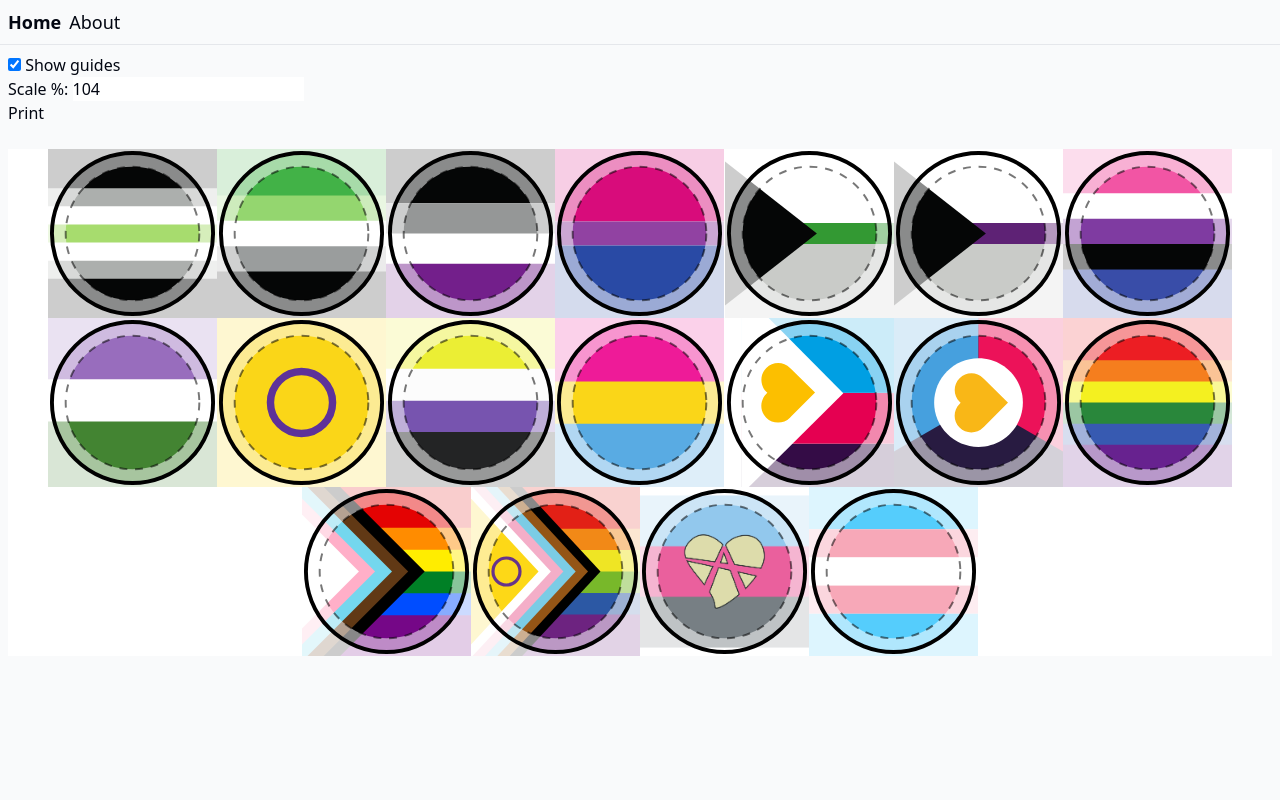
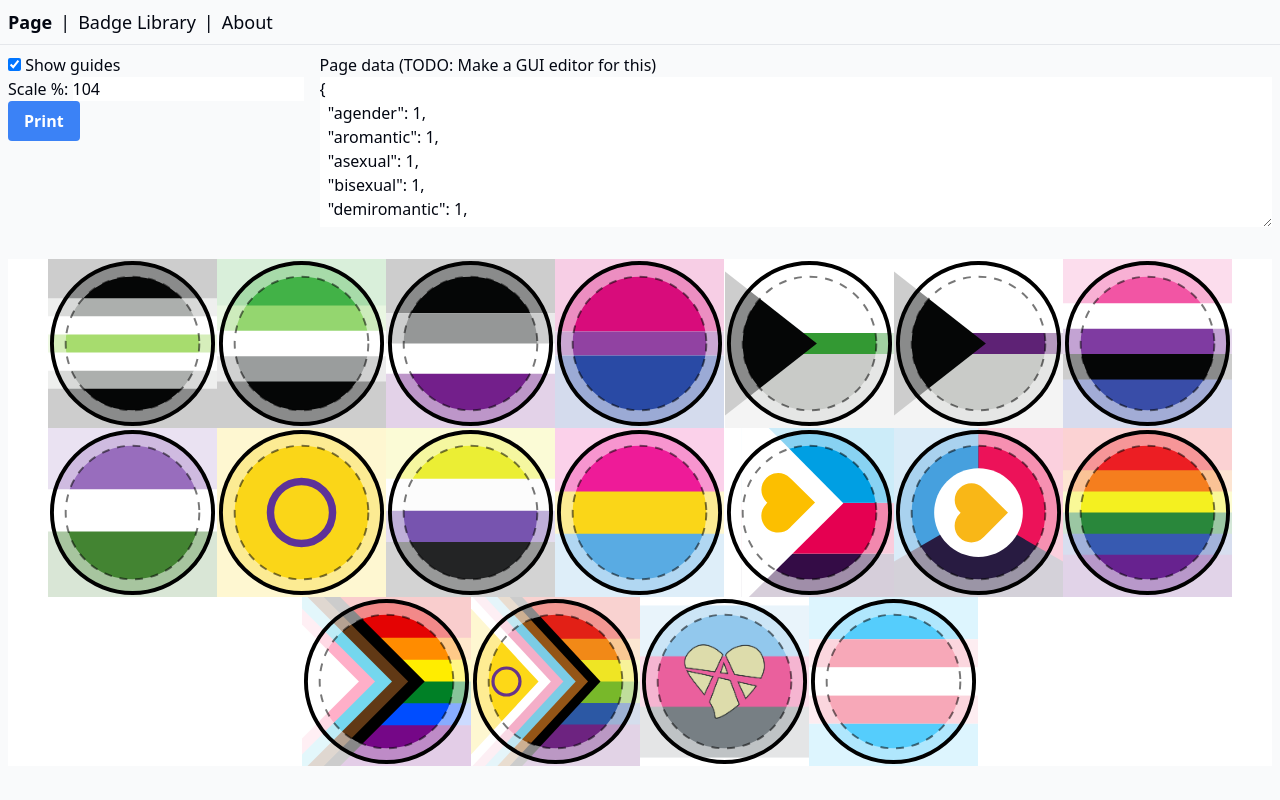
Before and after one commit to shish/badger, a React app: page / in a window 1280 px wide. Built offline with nearby package versions, Linux system fonts and the light colour scheme; the HTML template or start-up script is replaced by a standard one.

Commit message:
more stuff

```diff
--- a/src/routeTree.gen.ts
+++ b/src/routeTree.gen.ts
@@ -13,6 +13,8 @@
 import { Route as rootRoute } from './routes/__root'
 import { Route as AboutImport } from './routes/about'
 import { Route as IndexImport } from './routes/index'
+import { Route as BadgesIndexImport } from './routes/badges.index'
+import { Route as BadgesIdImport } from './routes/badges.$id'
 
 // Create/Update Routes
 
@@ -25,6 +27,18 @@ const AboutRoute = AboutImport.update({
 const IndexRoute = IndexImport.update({
   id: '/',
   path: '/',
+  getParentRoute: () => rootRoute,
+} as any)
+
+const BadgesIndexRoute = BadgesIndexImport.update({
+  id: '/badges/',
+  path: '/badges/',
+  getParentRoute: () => rootRoute,
+} as any)
+
+const BadgesIdRoute = BadgesIdImport.update({
+  id: '/badges/$id',
+  path: '/badges/$id',
   getParentRoute: () => rootRoute,
 } as any)
 
@@ -46,6 +60,20 @@ declare module '@tanstack/react-router' {
       preLoaderRoute: typeof AboutImport
       parentRoute: typeof rootRoute
     }
+    '/badges/$id': {
+      id: '/badges/$id'
+      path: '/badges/$id'
+      fullPath: '/badges/$id'
+      preLoaderRoute: typeof BadgesIdImport
+      parentRoute: typeof rootRoute
+    }
+    '/badges/': {
+      id: '/badges/'
+      path: '/badges'
+      fullPath: '/badges'
+      preLoaderRoute: typeof BadgesIndexImport
+      parentRoute: typeof rootRoute
+    }
   }
 }
 
@@ -54,36 +82,46 @@ declare module '@tanstack/react-router' {
 export interface FileRoutesByFullPath {
   '/': typeof IndexRoute
   '/about': typeof AboutRoute
+  '/badges/$id': typeof BadgesIdRoute
+  '/badges': typeof BadgesIndexRoute
 }
 
 export interface FileRoutesByTo {
   '/': typeof IndexRoute
   '/about': typeof AboutRoute
+  '/badges/$id': typeof BadgesIdRoute
+  '/badges': typeof BadgesIndexRoute
 }
 
 export interface FileRoutesById {
   __root__: typeof rootRoute
   '/': typeof IndexRoute
   '/about': typeof AboutRoute
+  '/badges/$id': typeof BadgesIdRoute
+  '/badges/': typeof BadgesIndexRoute
 }
 
 export interface FileRouteTypes {
   fileRoutesByFullPath: FileRoutesByFullPath
-  fullPaths: '/' | '/about'
+  fullPaths: '/' | '/about' | '/badges/$id' | '/badges'
   fileRoutesByTo: FileRoutesByTo
-  to: '/' | '/about'
-  id: '__root__' | '/' | '/about'
+  to: '/' | '/about' | '/badges/$id' | '/badges'
+  id: '__root__' | '/' | '/about' | '/badges/$id' | '/badges/'
   fileRoutesById: FileRoutesById
 }
 
 export interface RootRouteChildren {
   IndexRoute: typeof IndexRoute
   AboutRoute: typeof AboutRoute
+  BadgesIdRoute: typeof BadgesIdRoute
+  BadgesIndexRoute: typeof BadgesIndexRoute
 }
 
 const rootRouteChildren: RootRouteChildren = {
   IndexRoute: IndexRoute,
   AboutRoute: AboutRoute,
+  BadgesIdRoute: BadgesIdRoute,
+  BadgesIndexRoute: BadgesIndexRoute,
 }
 
 export const routeTree = rootRoute
@@ -97,7 +135,9 @@ export const routeTree = rootRoute
       "filePath": "__root.tsx",
       "children": [
         "/",
-        "/about"
+        "/about",
+        "/badges/$id",
+        "/badges/"
       ]
     },
     "/": {
@@ -105,6 +145,12 @@ export const routeTree = rootRoute
     },
     "/about": {
       "filePath": "about.tsx"
+    },
+    "/badges/$id": {
+      "filePath": "badges.$id.tsx"
+    },
+    "/badges/": {
+      "filePath": "badges.index.tsx"
     }
   }
 }
--- a/src/routes/__root.tsx
+++ b/src/routes/__root.tsx
@@ -17,8 +17,17 @@ function RootComponent() {
                     }}
                     activeOptions={{ exact: true }}
                 >
-                    Home
-                </Link>{' '}
+                    Page
+                </Link>{' | '}
+                <Link
+                    to="/badges"
+                    activeProps={{
+                        className: 'font-bold',
+                    }}
+                    activeOptions={{ exact: true }}
+                >
+                    Badge Library
+                </Link>{' | '}
                 <Link
                     to="/about"
                     activeProps={{
--- /dev/null
+++ b/src/routes/badges.$id.tsx
@@ -0,0 +1,42 @@
+import { createFileRoute } from '@tanstack/react-router'
+import { defaultBadgeData, defaultPageData } from '../data'
+import { useRef, useState } from 'react'
+import { Badge } from '../components/badge'
+
+export const Route = createFileRoute('/badges/$id')({
+  component: RouteComponent,
+})
+
+function RouteComponent() {
+    const [badgeData, setBadgeData] =
+        useState<Record<string, BadgeData>>(defaultBadgeData)
+    const { id } = Route.useParams()
+    const [ showGuides, setShowGuides ] = useState(true);
+    const data = badgeData[id];
+
+    return <div className="p-2 flex">
+        <div>
+            <table>
+                <tr><th>id</th><td>{id}</td></tr>
+                <tr><th>title</th><td>{data.title}</td></tr>
+                <tr><th>tags</th><td>TODO</td></tr>
+                <tr>
+                    <th>preview</th>
+                    <td>
+                        <label>
+                            <input
+                                type="checkbox"
+                                checked={showGuides}
+                                onChange={(e) => setShowGuides(e.target.checked)}
+                            />{' '}
+                            Show guides
+                        </label>
+                        <br />
+                        <Badge data={data} showGuides={showGuides} scale={2} />
+                    </td>
+                </tr>
+            </table>
+        </div>
+        <pre>{JSON.stringify(data.layers, null, 2)}</pre>
+    </div>;
+}
--- /dev/null
+++ b/src/routes/badges.index.tsx
@@ -0,0 +1,37 @@
+import { Link, createFileRoute } from '@tanstack/react-router'
+import { defaultBadgeData, defaultPageData } from '../data'
+import { useRef, useState } from 'react'
+import { Badge } from '../components/badge'
+
+export const Route = createFileRoute('/badges/')({
+  component: RouteComponent,
+})
+
+function RouteComponent() {
+    const [badgeData, setBadgeData] =
+        useState<Record<string, BadgeData>>(defaultBadgeData)
+    const [ search, setSearch ] = useState("");
+
+    return <div className="p-2">
+        <p>Click any badge to see details</p>
+        <label>
+            Search:{' '}
+            <input type="text" value={search} onChange={(e) => setSearch(e.target.value)} />
+        </label>
+        <div className="bg-white text-center">
+            {Object
+                .entries(badgeData)
+                .filter(([id, data]) => id.includes(search))
+                .map(([id, data]) => (
+                    <Link to="/badges/$id" params={{id: id}}>
+                        <Badge
+                            data={data}
+                            showGuides={false}
+                            scale={1.0}
+                        />
+                    </Link>
+                )
+            )}
+        </div>
+    </div>;
+}
--- a/src/routes/index.tsx
+++ b/src/routes/index.tsx
@@ -20,10 +20,13 @@ function HomeComponent() {
         'showGuides',
         true
     )
+    const [error, setError] = useState<string | null>(null)
     const contentRef = useRef<HTMLDivElement>(null)
 
     return (
-        <div className="p-2">
+        <div className="p-2 flex flex-col gap-4">
+            <div className="flex gap-4">
+                <div className="flex-none">
                     <Controls
                         showGuides={showGuides}
                         setShowGuides={setShowGuides}
@@ -31,6 +34,30 @@ function HomeComponent() {
                         setPageData={setPageData}
                         pageRef={contentRef}
                     />
+                </div>
+                <div className="flex-1">
+                    <p>Page data (TODO: Make a GUI editor for this)</p>
+                    <p className="text-red-500">{error}</p>
+                    <textarea
+                        style={{ width: '100%', height: '100%' }}
+                        rows={5}
+                        defaultValue={JSON.stringify(pageData.badges, null, 2)}
+                        onChange={(e) => {
+                            try {
+                                const newPageData = JSON.parse(e.target.value)
+                                setPageData({
+                                    ...pageData,
+                                    badges: newPageData,
+                                })
+                                setError(null)
+                            }
+                            catch (e) {
+                                setError('Invalid JSON')
+                            }
+                        }}
+                    />
+                </div>
+            </div>
             <br />
             {/* for editing */}
             <div className="bg-white text-center">
@@ -96,7 +123,10 @@ function Controls({
                 }}
             />
             <br />
-            <button onClick={reactToPrintFn}>Print</button>
+            <button
+                className="bg-blue-500 hover:bg-blue-700 text-white font-bold py-2 px-4 rounded"
+                onClick={reactToPrintFn}
+            >Print</button>
         </div>
     )
 }
@@ -112,11 +142,16 @@ function Page({
 }) {
     return (
         Object.entries(pageData.badges).map(([name, count]) => (
+            <>
+                {Array.from({ length: count }).map((_, index) => (
                     <Badge
+                        key={`${name}-${index}`}
                         data={badgeData[name]}
                         showGuides={showGuides}
                         scale={pageData.scale}
                     />
+                ))}
+            </>
         ))
     )
 }
--- a/src/styles.css
+++ b/src/styles.css
@@ -29,4 +29,7 @@ svg {
     .screenOnly {
         display: none;
     }
+    .badge {
+        margin: 0.5cm;
+    }
 }
```
Lines whose indentation alone changed are shown as unchanged.
